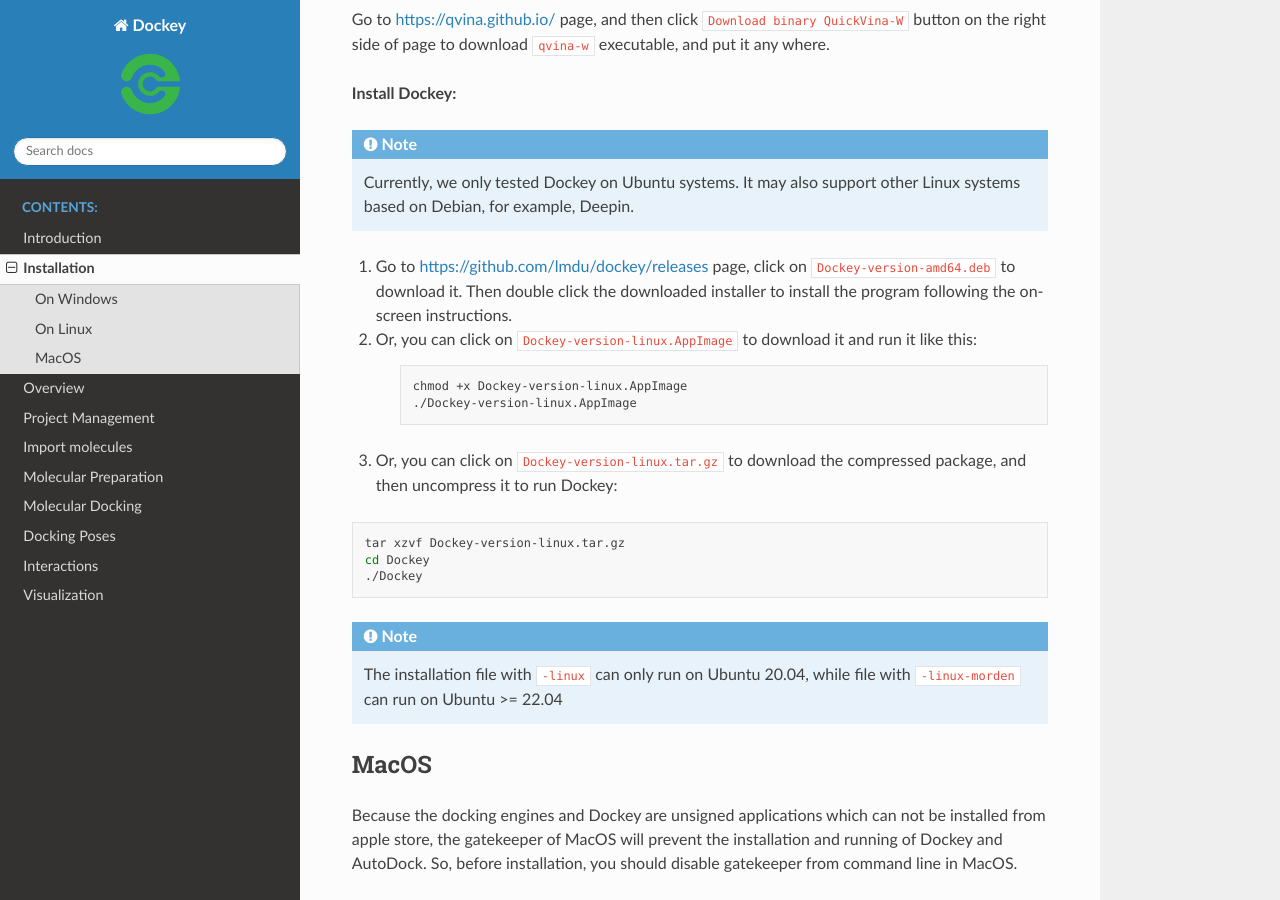
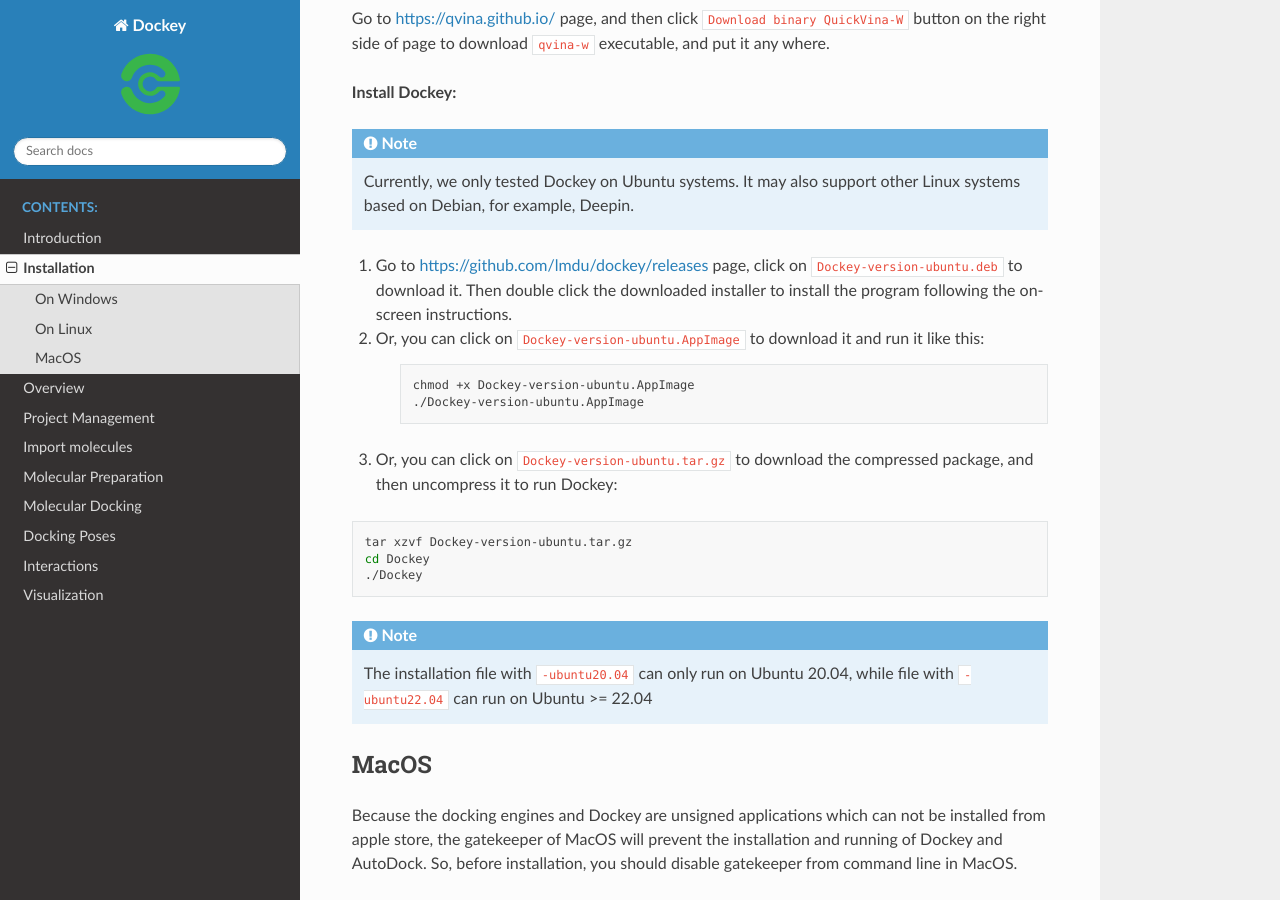
Before and after one commit to lmdu/dockey, a Sphinx documentation site: the page built from docs/installation.rst, in a window 1280 px wide and 900 px high, scrolled down 1805 px. Built offline with Sphinx 7.4.7 and the Read the Docs theme 2.0.0, drawn with Linux system fonts in a browser that asks for light colours; some of the changed text lies outside the part shown.

Commit message:
fixed error on ubuntu20.04

```diff
--- a/docs/docking.rst
+++ b/docs/docking.rst
@@ -176,7 +176,7 @@
 	|cpumem|
 
 .. |folder| image:: _static/folder.svg
-	:width: 24
+	:width: 16
 .. |grid| image:: _static/grid.png
 	:width: 600
 .. |taskdlg| image:: _static/taskdlg.png
--- a/docs/installation.rst
+++ b/docs/installation.rst
@@ -79,25 +79,25 @@
 
 	Currently, we only tested Dockey on Ubuntu systems. It may also support other Linux systems based on Debian, for example, Deepin.
 
-#. Go to `https://github.com/lmdu/dockey/releases <https://github.com/lmdu/dockey/releases>`_ page, click on ``Dockey-version-amd64.deb`` to download it. Then double click the downloaded installer to install the program following the on-screen instructions.
+#. Go to `https://github.com/lmdu/dockey/releases <https://github.com/lmdu/dockey/releases>`_ page, click on ``Dockey-version-ubuntu.deb`` to download it. Then double click the downloaded installer to install the program following the on-screen instructions.
 
-#. Or, you can click on ``Dockey-version-linux.AppImage`` to download it and run it like this:
+#. Or, you can click on ``Dockey-version-ubuntu.AppImage`` to download it and run it like this:
 
 	.. code:: shell
 
-		chmod +x Dockey-version-linux.AppImage
-		./Dockey-version-linux.AppImage
+		chmod +x Dockey-version-ubuntu.AppImage
+		./Dockey-version-ubuntu.AppImage
 
-#. Or, you can click on ``Dockey-version-linux.tar.gz`` to download the compressed package, and then uncompress it to run Dockey:
+#. Or, you can click on ``Dockey-version-ubuntu.tar.gz`` to download the compressed package, and then uncompress it to run Dockey:
 
 .. code:: shell
 
-	tar xzvf Dockey-version-linux.tar.gz
+	tar xzvf Dockey-version-ubuntu.tar.gz
 	cd Dockey
 	./Dockey
 
 .. note::
-	The installation file with ``-linux`` can only run on Ubuntu 20.04, while file with ``-linux-morden`` can run on Ubuntu >= 22.04
+	The installation file with ``-ubuntu20.04`` can only run on Ubuntu 20.04, while file with ``-ubuntu22.04`` can run on Ubuntu >= 22.04
 
 MacOS
 -----
```
Also changed, not shown: other parts of docs/installation.rst (+2 -2 lines), 2 other files.
